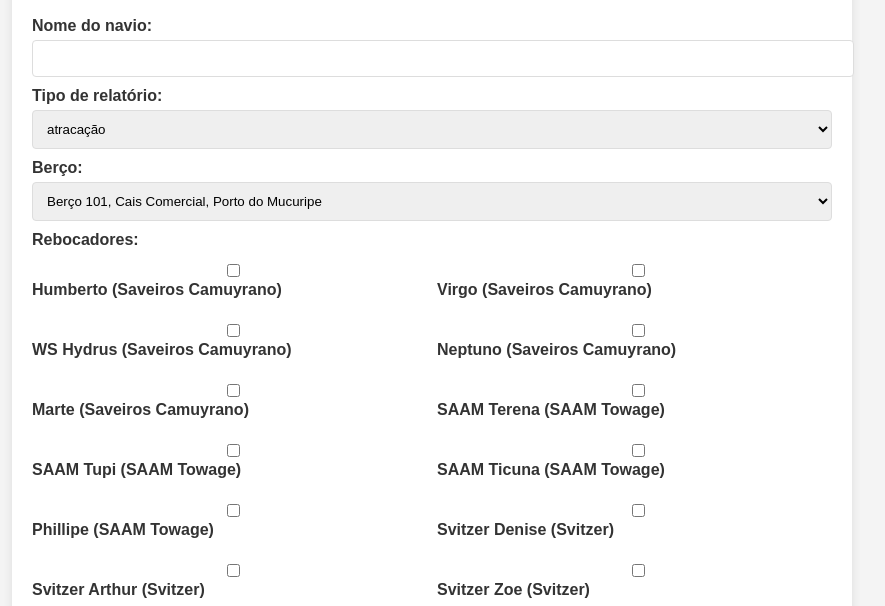
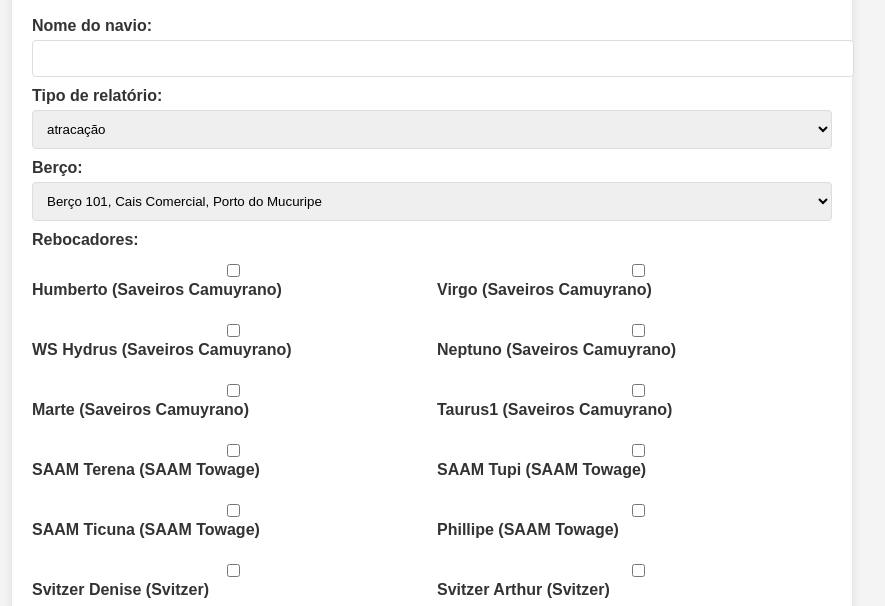
Before and after one commit to daviribeiro2/site-gambiarra20, a plain HTML site: page index.html in a window 1280 px wide. Shown: the part 151-757 px from the top of the page, without its empty margins (208-1093 px from the left). Drawn offline with Linux system fonts and the light colour scheme.

Commit message:
Update index.html

```diff
--- a/index.html
+++ b/index.html
@@ -111,6 +111,7 @@
                 <label><input type="checkbox" class="tugs" value="WS Hydrus (Saveiros Camuyrano)"> WS Hydrus (Saveiros Camuyrano)</label>
                 <label><input type="checkbox" class="tugs" value="Neptuno (Saveiros Camuyrano)"> Neptuno (Saveiros Camuyrano)</label>
                 <label><input type="checkbox" class="tugs" value="Marte (Saveiros Camuyrano)"> Marte (Saveiros Camuyrano)</label>
+                <label><input type="checkbox" class="tugs" value="Taurus1 (Saveiros Camuyrano)"> Taurus1 (Saveiros Camuyrano)</label>
                 <label><input type="checkbox" class="tugs" value="SAAM Terena (SAAM Towage)"> SAAM Terena (SAAM Towage)</label>
                 <label><input type="checkbox" class="tugs" value="SAAM Tupi (SAAM Towage)"> SAAM Tupi (SAAM Towage)</label>
                 <label><input type="checkbox" class="tugs" value="SAAM Ticuna (SAAM Towage)"> SAAM Ticuna (SAAM Towage)</label>
```
